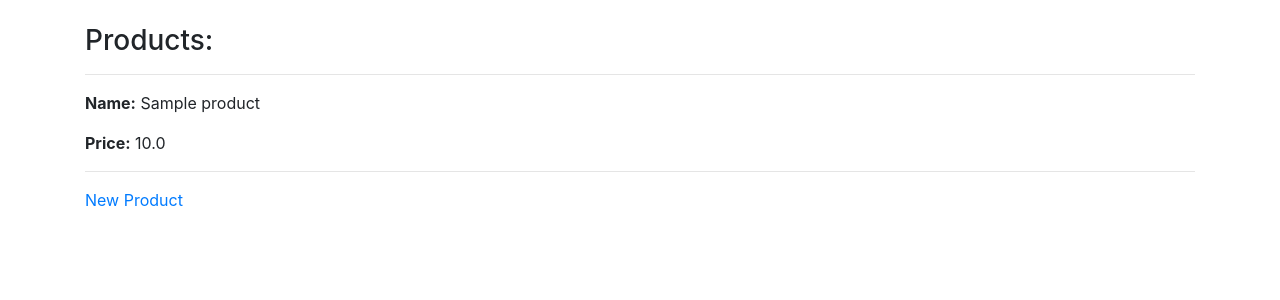
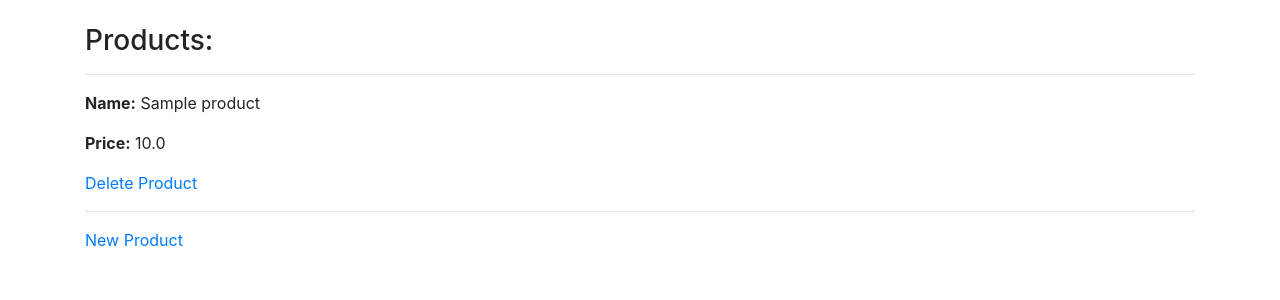
Before and after one commit to DonatasNoreika/prekes_flask, a Flask app: page /products in a window 1280 px wide. Shown: the part 56-356 px from the top of the page. Run offline with Flask 2, Linux system fonts and the light colour scheme; tables that the repository leaves empty hold one stand-in row (values such as "Sample post"); some libraries are stand-ins or nearby versions.

Commit message:
added product delete

```diff
--- a/shop/routes.py
+++ b/shop/routes.py
@@ -59,3 +59,11 @@ def new_order():
         db.session.commit()
         return redirect(url_for('orders'))
     return render_template('new_order.html', form=form)
+
+
+@app.route('/delete_product/<int:id>')
+def delete_product(id):
+    product = Product.query.get(id)
+    db.session.delete(product)
+    db.session.commit()
+    return redirect(url_for('products'))
--- a/shop/templates/products.html
+++ b/shop/templates/products.html
@@ -8,6 +8,7 @@
 {% for product in products %}
 <p><strong>Name:</strong> {{product.name}}</p>
 <p><strong>Price:</strong> {{product.price}}</p>
+<p><a href="{{ url_for('delete_product', id=product['id']) }}">Delete Product</a></p>
 <hr/>
 {% endfor %}
 <p><a href="{{ url_for('new_product')}}">New Product</a></p>
```
